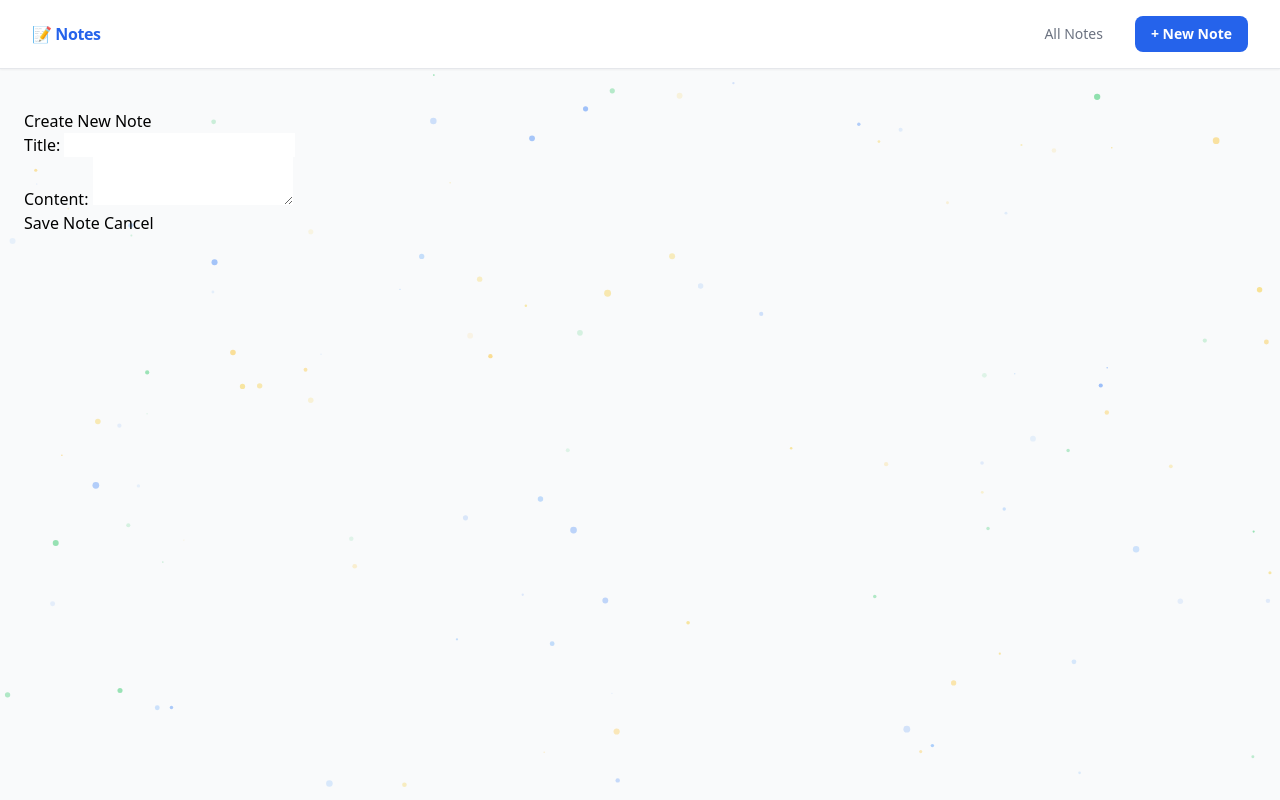
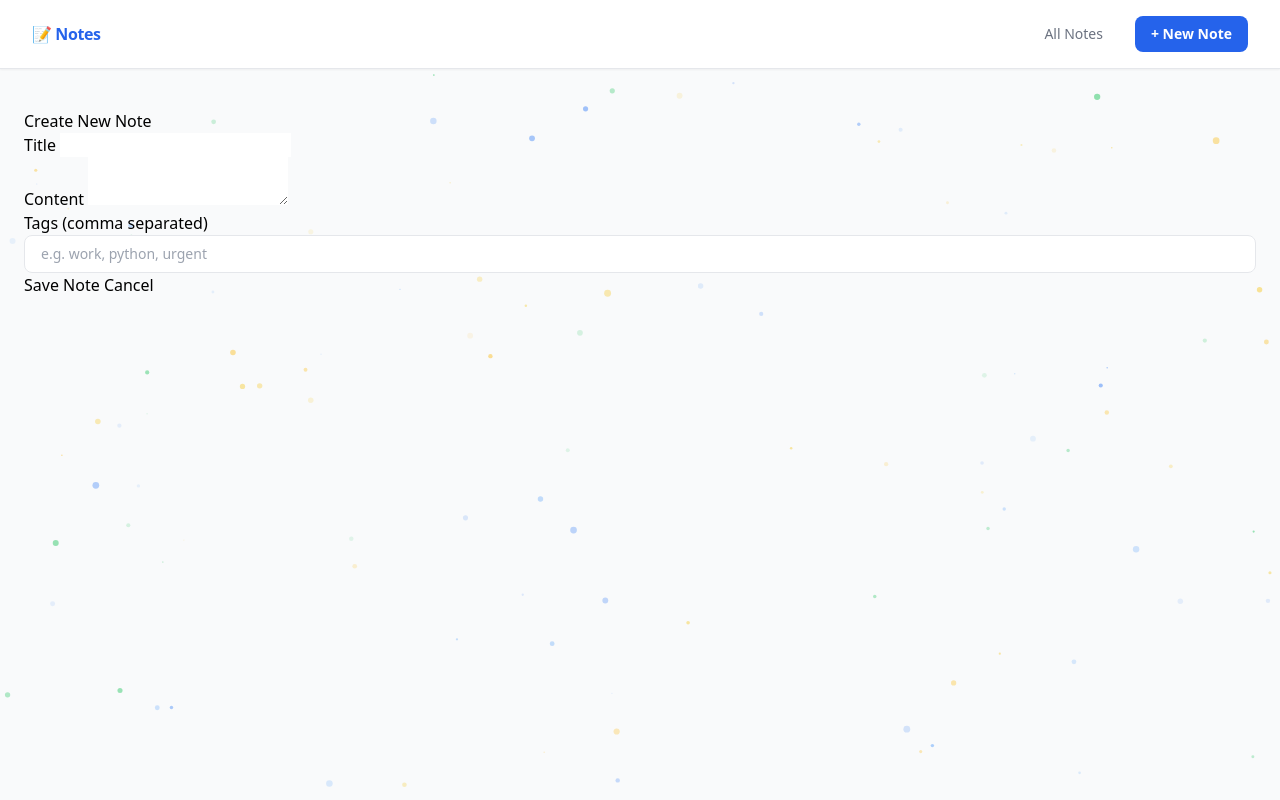
Before and after one commit to GeekOryan/CRUD_Web_App, a Flask app: template templates/create.html in a window 1280 px wide. Run offline with Flask 3, Linux system fonts and the light colour scheme; the template is opened without the code that fills it, so the values that code supplies are empty; parts of the project's set-up code (start-up, migrations or seed data) failed here and were passed over; some libraries are stand-ins or nearby versions.

Commit message:
Add tags feature - Create, Save and Display tags on notes

```diff
--- a/app.py
+++ b/app.py
@@ -2,7 +2,7 @@ import os
 import sqlite3
 from datetime import datetime
 from flask import Flask, render_template, request, redirect, url_for, flash
-from database import get_connection, init_db, migrate_db
+from database import get_connection, init_db, migrate_db, get_all_tags
 
 app = Flask(__name__)
 app.secret_key = os.environ.get('SECRET_KEY', 'dev-secret-key-123')
@@ -15,7 +15,10 @@ def create():
     if request.method == 'POST':
         title = request.form['title']
         content = request.form['content']
+        raw_tags = request.form.get('tags', '')
         now = datetime.now().strftime('%Y-%m-%d %H:%M:%S')
+
+        tag_list = [t.strip().lower() for t in raw_tags.split(',') if t.strip()]
 
         created_at = now
         updated_at = now
@@ -25,11 +28,22 @@ def create():
             flash('Both title and content are required!', 'error')
             return render_template('create.html', title = title, content = content)
 
-        conn = sqlite3.connect('notes.db')
+        conn = get_connection()
+
         conn.execute(
             'INSERT INTO notes (title, content, created_at, updated_at, word_count) VALUES (?, ?, ?, ?, ?)',
             (title, content, created_at, updated_at, word_count)
         )
+
+        new_note_id = conn.execute('SELECT last_insert_rowid()').fetchone()[0]
+
+        for tag_name in tag_list:
+
+            conn.execute("INSERT OR IGNORE INTO tags (name) VALUES (?)", (tag_name,))
+
+            tag = conn.execute('SELECT id FROM tags WHERE name = ?', (tag_name,)).fetchone()
+
+            conn.execute('INSERT OR IGNORE INTO note_tags (note_id, tag_id) VALUES (?, ?)', (new_note_id, tag['id']))
 
         conn.commit()
         conn.close()
@@ -38,13 +52,14 @@ def create():
         return redirect(url_for('index'))
 
     else:
-        return render_template('create.html')
+        tags = get_all_tags()
+        return render_template('create.html', tags=tags)
 
 
 @app.route('/')
 def index():
     conn = get_connection()
-    query = request.args.get('q' '')
+    query = request.args.get('q', '')
     search_term = f"%{query}%"
 
     if query:
@@ -56,6 +71,15 @@ def index():
         notes = conn.execute(
             'SELECT * FROM notes ORDER BY is_pinned DESC, created_at DESC'
         ).fetchall()
+
+    notes = [dict(note) for note in notes]
+    for note in notes:
+        tags = conn.execute('''
+            SELECT tags.name FROM tags
+            JOIN note_tags ON tags.id = note_tags.tag_id
+            WHERE note_tags.note_id = ?
+        ''', (note['id'],)).fetchall()
+        note['tags'] = [tag['name'] for tag in tags]
 
     conn.close()
     return render_template('index.html', notes=notes, query=query or '')
@@ -89,8 +113,8 @@ def edit(note_id):
 
         flash('Note has been updated successfully!', 'success')
         return redirect(url_for('index'))
-
-    return render_template('edit.html', note=note)
+    tags = get_all_tags()
+    return render_template('edit.html', note=note, tags=tags)
 
 @app.route('/delete/<int:note_id>')
 def delete(note_id):
--- a/templates/create.html
+++ b/templates/create.html
@@ -1,19 +1,32 @@
 {% extends "base.html" %}
 
 {% block content %}
-<h1>Create New Note </h1>
+<h1>Create New Note</h1>
 <div class="form-card">
-<form method = "POST">
-    <div>
-        <label for="title">Title:</label>
-        <input type="text" id="title" name="title" value="{{ title or '' }}">
+  <form method="POST">
+    <div class="form-group">
+      <label for="title">Title</label>
+      <input type="text" id="title" name="title" value="{{ title or '' }}">
     </div>
-    <div>
-        <label for="content">Content:</label>
-        <textarea id="content" name="content">{{ content or '' }}</textarea>
+    <div class="form-group">
+      <label for="content">Content</label>
+      <textarea id="content" name="content">{{ content or '' }}</textarea>
     </div>
-    <button type="submit">Save Note</button>
-    <a href="{{ url_for('index')}}">Cancel</a>
-</form>
+
+    <div class="form-group">
+      <label for="tags">Tags (comma separated)</label>
+      <input
+        type="text"
+        id="tags"
+        name="tags"
+        placeholder="e.g. work, python, urgent"
+        class="w-full px-4 py-2 border border-gray-200 rounded-lg text-gray-700 text-sm focus:outline-none focus:border-blue-400"
+      >
+    </div>
+    <div class="form-actions">
+      <button type="submit">Save Note</button>
+      <a href="{{ url_for('index') }}">Cancel</a>
+    </div>
+  </form>
 </div>
 {% endblock %}
```
Also changed, not shown: templates/index.html (+11 -1 lines).
